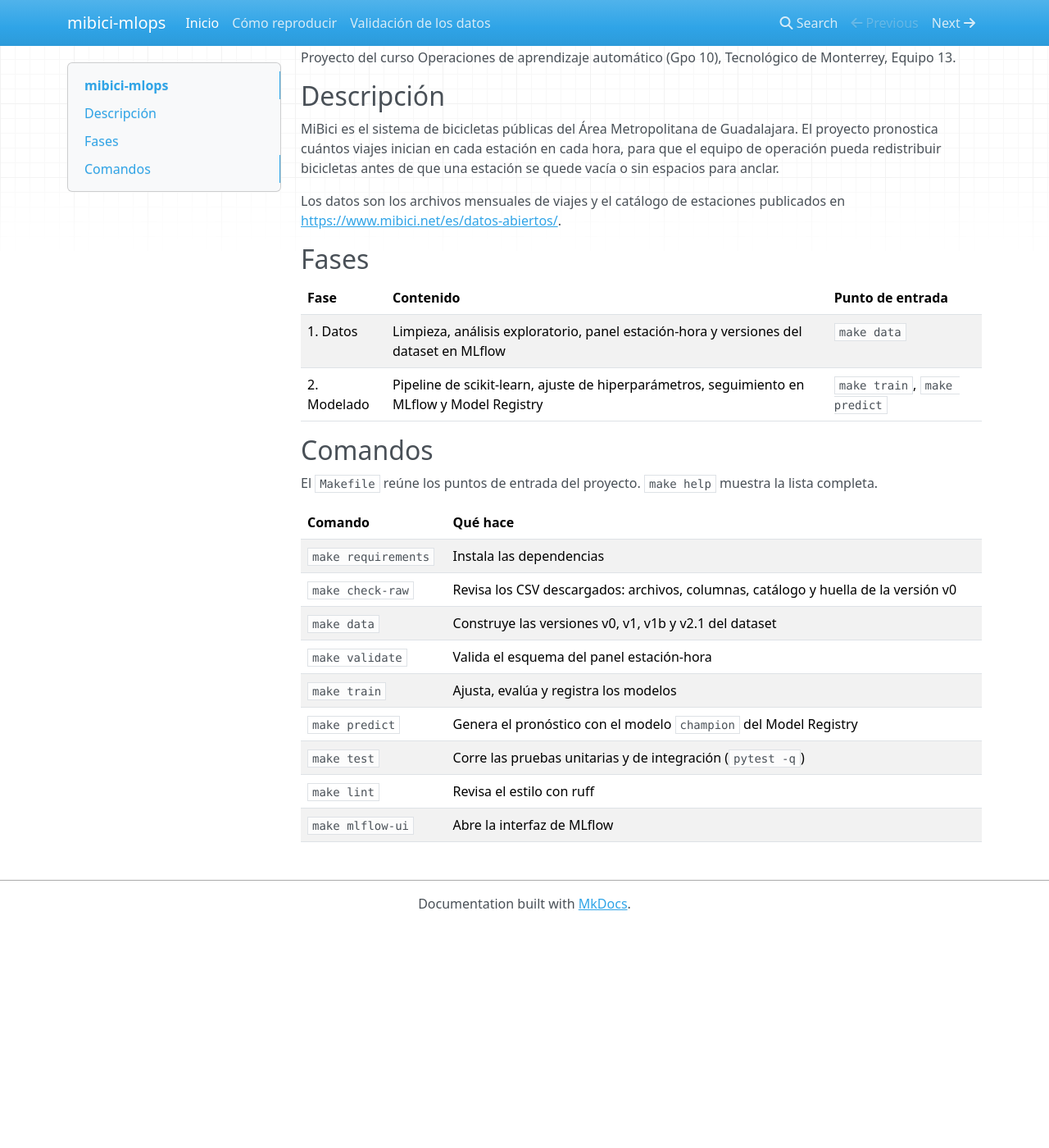
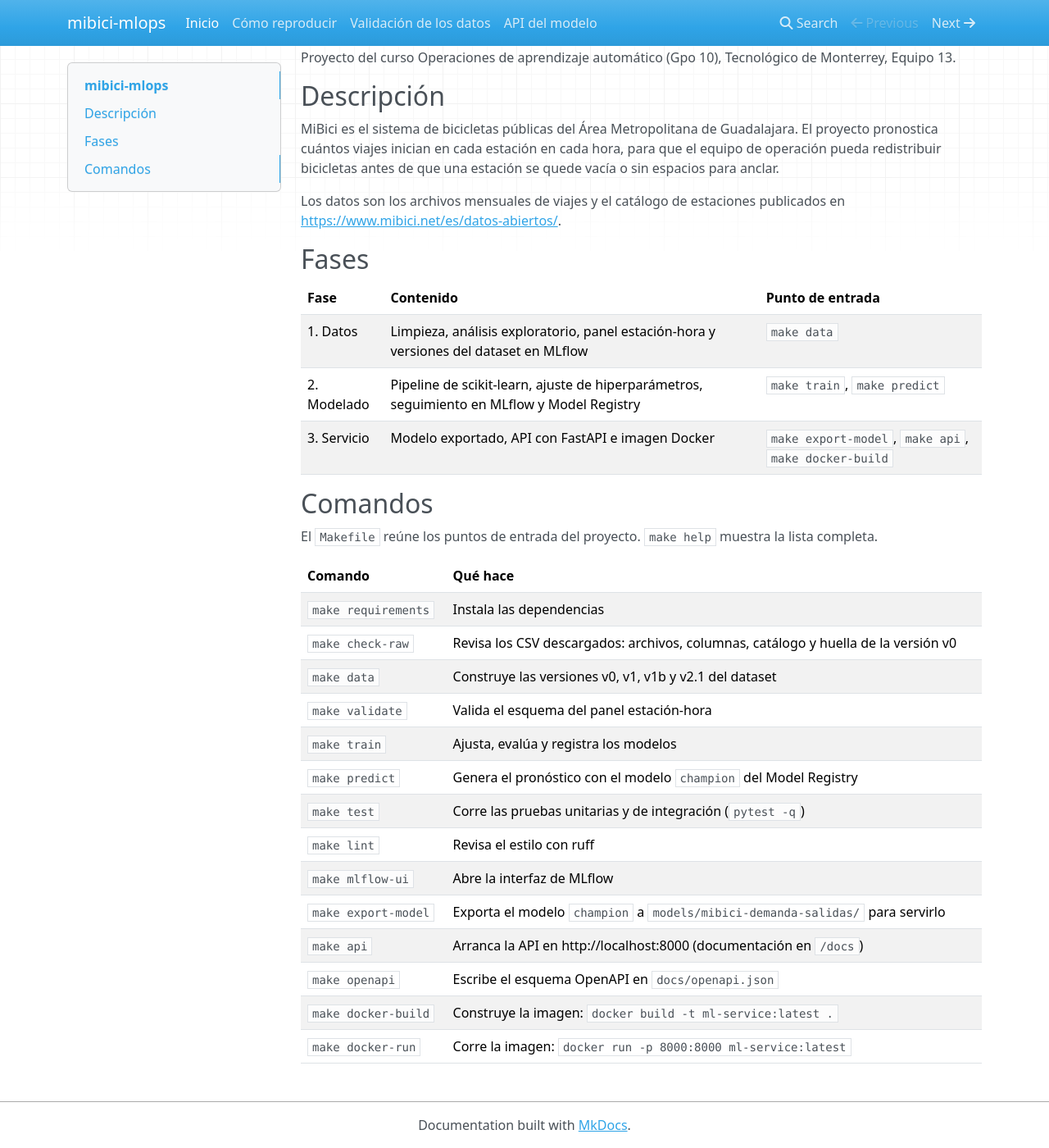
Before and after one commit to DanielDiazPlaton/Proyecto-equipo13-grupo10-op, an MkDocs documentation site: the page built from docs/docs/index.md, in a window 1280 px wide and 1400 px high, scrolled down 76 px. Shown: the whole window at 82% size. Built offline with MkDocs 1.6.1, drawn with Linux system fonts in a browser that asks for light colours; nearby versions of some CDN libraries; before the commit the page ends 1206 px from its top, so only the background shows below that.

Commit message:
Documenta el servicio, el artefacto del modelo y la imagen Docker

```diff
--- a/docs/docs/index.md
+++ b/docs/docs/index.md
@@ -18,6 +18,7 @@ Los datos son los archivos mensuales de viajes y el catálogo de estaciones publ
 |---|---|---|
 | 1. Datos | Limpieza, análisis exploratorio, panel estación-hora y versiones del dataset en MLflow | `make data` |
 | 2. Modelado | Pipeline de scikit-learn, ajuste de hiperparámetros, seguimiento en MLflow y Model Registry | `make train`, `make predict` |
+| 3. Servicio | Modelo exportado, API con FastAPI e imagen Docker | `make export-model`, `make api`, `make docker-build` |
 
 ## Comandos
 
@@ -34,3 +35,8 @@ El `Makefile` reúne los puntos de entrada del proyecto. `make help` muestra la
 | `make test` | Corre las pruebas unitarias y de integración (`pytest -q`) |
 | `make lint` | Revisa el estilo con ruff |
 | `make mlflow-ui` | Abre la interfaz de MLflow |
+| `make export-model` | Exporta el modelo `champion` a `models/mibici-demanda-salidas/` para servirlo |
+| `make api` | Arranca la API en http://localhost:8000 (documentación en `/docs`) |
+| `make openapi` | Escribe el esquema OpenAPI en `docs/openapi.json` |
+| `make docker-build` | Construye la imagen: `docker build -t ml-service:latest .` |
+| `make docker-run` | Corre la imagen: `docker run -p 8000:8000 ml-service:latest` |
--- a/docs/mkdocs.yml
+++ b/docs/mkdocs.yml
@@ -5,3 +5,4 @@ nav:
   - Inicio: index.md
   - Cómo reproducir: getting-started.md
   - Validación de los datos: validacion.md
+  - API del modelo: api.md
```
Also changed, not shown: docs/docs/api.md (added, +88 -0 lines), README.md.
